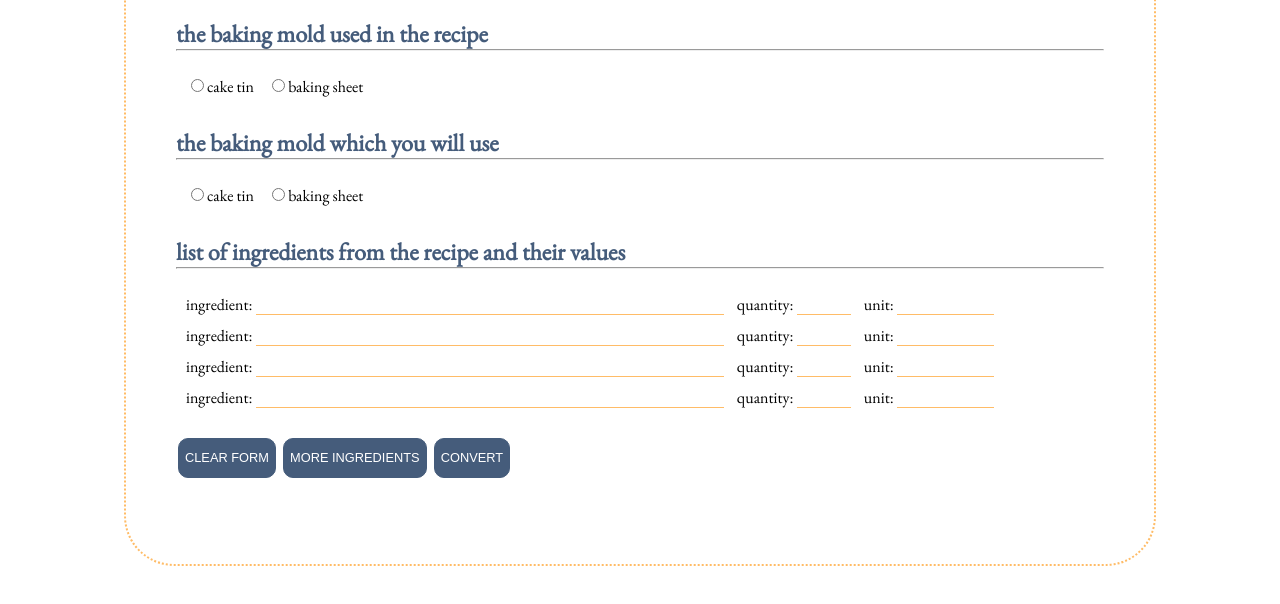
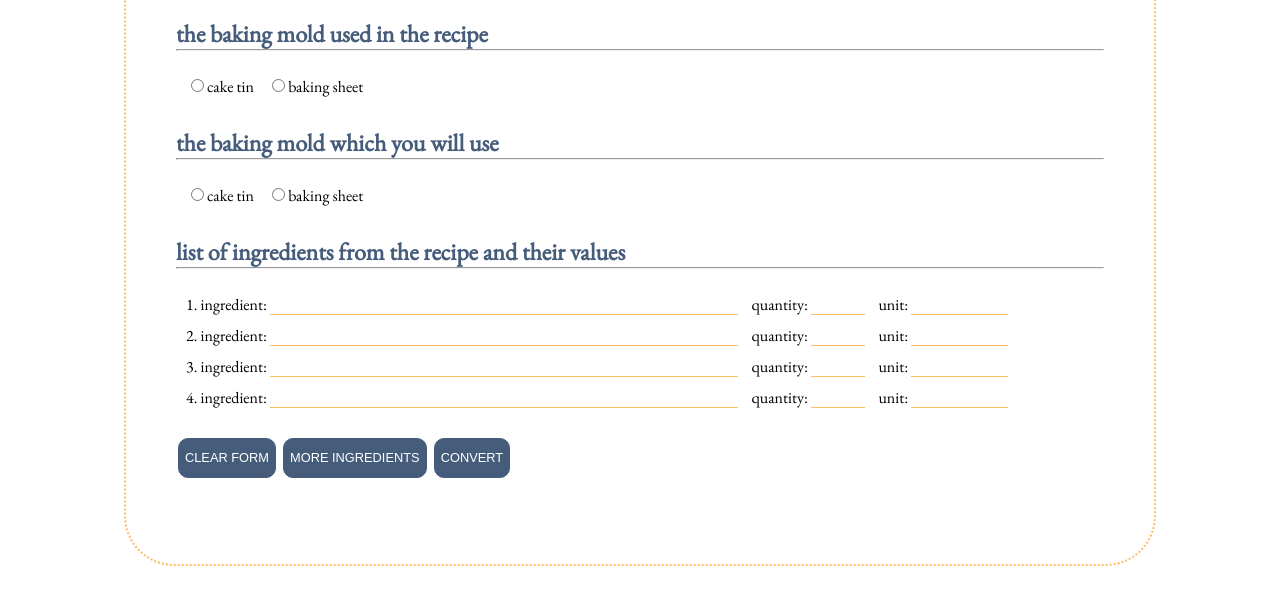
Before and after one commit to katehcooh/IngredientsCalculator, a plain HTML site: page index.html in a window 1280 px wide. Shown: the part 264-868 px from the top of the page. Drawn offline with nearby package versions, Linux system fonts and the light colour scheme.

Commit message:
Adding numeration to ingredients

```diff
--- a/index.html
+++ b/index.html
@@ -92,7 +92,7 @@
 				<hr/>
 				<div class="particular-ingredient-area">
 					<form class="input-data">
-						<label for="ingredient">ingredient: </label>
+						<label for="ingredient">1. ingredient: </label>
 						<input type="text" id="ingredient">
 						<label for="quantity">quantity: </label>
 						<input type="number" min="1" step="0.01" id="quantity">
@@ -103,7 +103,7 @@
 				</div>
 				<div class="particular-ingredient-area">
 					<form class="input-data">
-						<label for="ingredient">ingredient: </label>
+						<label for="ingredient">2. ingredient: </label>
 						<input type="text" id="ingredient">
 						<label for="quantity">quantity: </label>
 						<input type="number" min="1" step="0.01" id="quantity">
@@ -113,7 +113,7 @@
 				</div>
 				<div class="particular-ingredient-area">
 					<form class="input-data">
-						<label for="ingredient">ingredient: </label>
+						<label for="ingredient">3. ingredient: </label>
 						<input type="text" id="ingredient">
 						<label for="quantity">quantity: </label>
 						<input type="number" min="1" step="0.01" id="quantity">
@@ -123,7 +123,7 @@
 				</div>
 				<div class="particular-ingredient-area">
 					<form class="input-data">
-						<label for="ingredient">ingredient: </label>
+						<label for="ingredient">4. ingredient: </label>
 						<input type="text" id="ingredient">
 						<label for="quantity">quantity: </label>
 						<input type="number" min="1" step="0.01" id="quantity">
```
